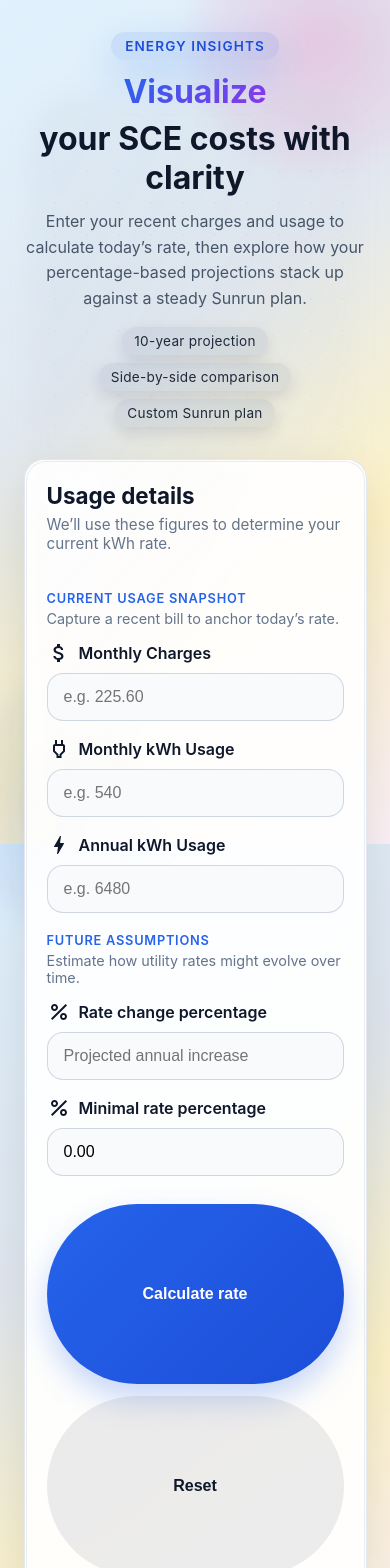
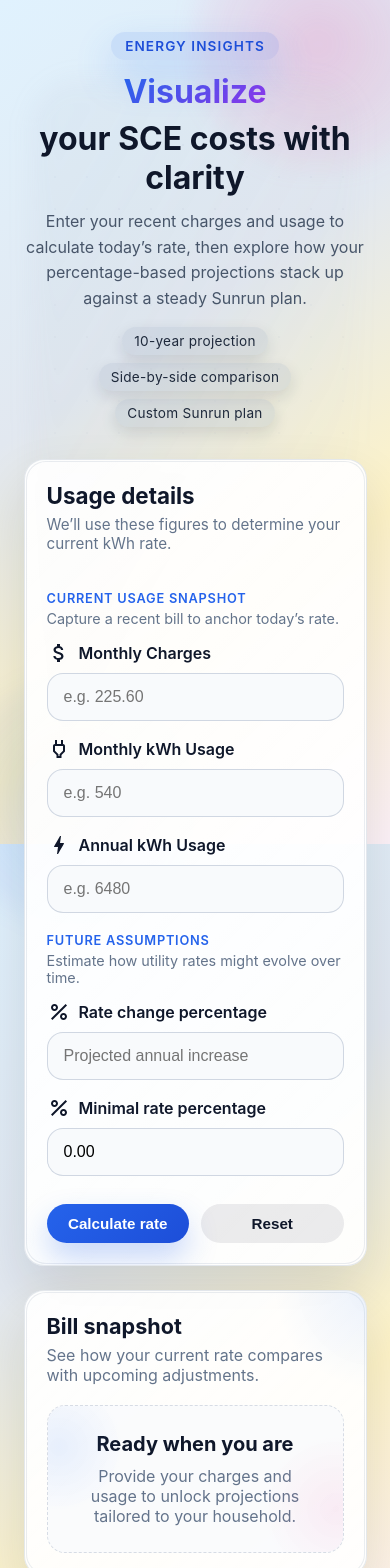
Before and after one commit to NiDaSanti/kwh-calculator, a React (Create React App) app: page / in a window 390 px wide. Shown: the top 1568 px of the page. Built offline with nearby package versions, Linux system fonts and the light colour scheme.

Commit message:
Adjust calculator buttons for small screens

```diff
--- a/src/Components/Calculator/styles.css
+++ b/src/Components/Calculator/styles.css
@@ -1568,6 +1568,23 @@
 
   .yearly-breakdown__table {
     min-width: 520px;
+  }
+}
+
+@media (max-width: 480px) {
+  .button-group {
+    flex-direction: row;
+    justify-content: center;
+    align-items: stretch;
+    flex-wrap: wrap;
+  }
+
+  .button-group button {
+    flex: 1 1 140px;
+    padding: 11px 16px;
+    font-size: 0.95rem;
+    width: auto;
+    max-width: 200px;
   }
 }
 
```
